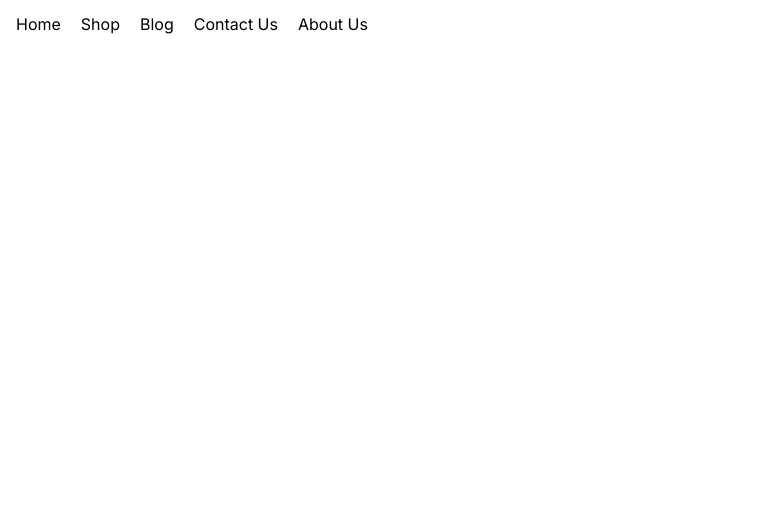
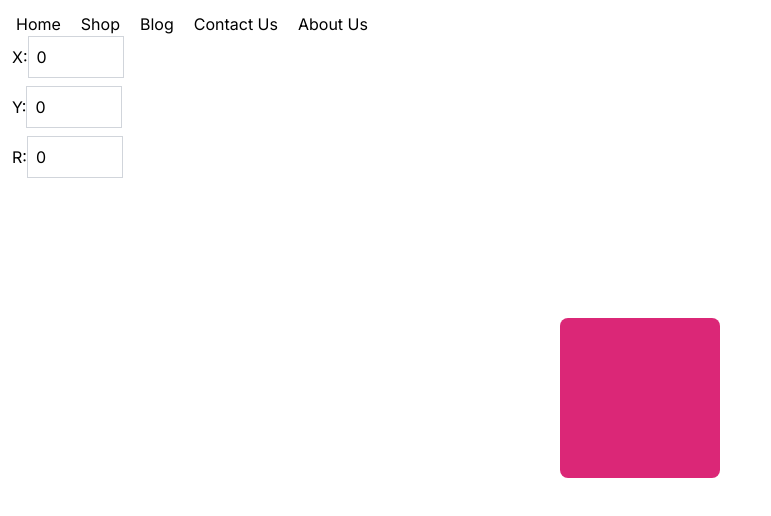
Before and after one commit to nimaa77/framer-motion-youtube, a Next.js app: page /playground in a window 1280 px wide. Shown: the top 516 px of the page, without its empty margins (0-771 px from the left). Built offline with nearby package versions, Linux system fonts and the light colour scheme.

Commit message:
Add playground

```diff
--- /dev/null
+++ b/src/app/playground/page.tsx
@@ -0,0 +1,66 @@
+"use client"
+
+import { motion } from "framer-motion"
+import { useState } from "react"
+
+export default function Playground() {
+  const [x, setX] = useState(0)
+  const [y, setY] = useState(0)
+  const [rotate, setRotate] = useState(0)
+
+  return (
+    <div>
+      <div className="space-y-2">
+        <div>
+          <label>
+            X:
+            <input
+              type="number"
+              className="border border-gray-300 p-2 w-24"
+              value={x}
+              onChange={(event) =>
+                setX(event.target.valueAsNumber)
+              }
+            />
+          </label>
+        </div>
+        <div>
+          <label>
+            Y:
+            <input
+              type="number"
+              className="border border-gray-300 p-2 w-24"
+              value={y}
+              onChange={(event) =>
+                setY(event.target.valueAsNumber)
+              }
+            />
+          </label>
+        </div>
+        <div>
+          <label>
+            R:
+            <input
+              type="number"
+              className="border border-gray-300 p-2 w-24"
+              value={rotate}
+              onChange={(event) =>
+                setRotate(event.target.valueAsNumber)
+              }
+            />
+          </label>
+        </div>
+      </div>
+      <div className="grid w-full h-[55dvh] place-items-center">
+        <motion.div
+          animate={{ x, y, rotate }}
+          transition={{
+            type: "spring",
+            bounce: 0.8,
+          }}
+          className="bg-pink-600 rounded-lg w-40 h-40"
+        />
+      </div>
+    </div>
+  )
+}
```
